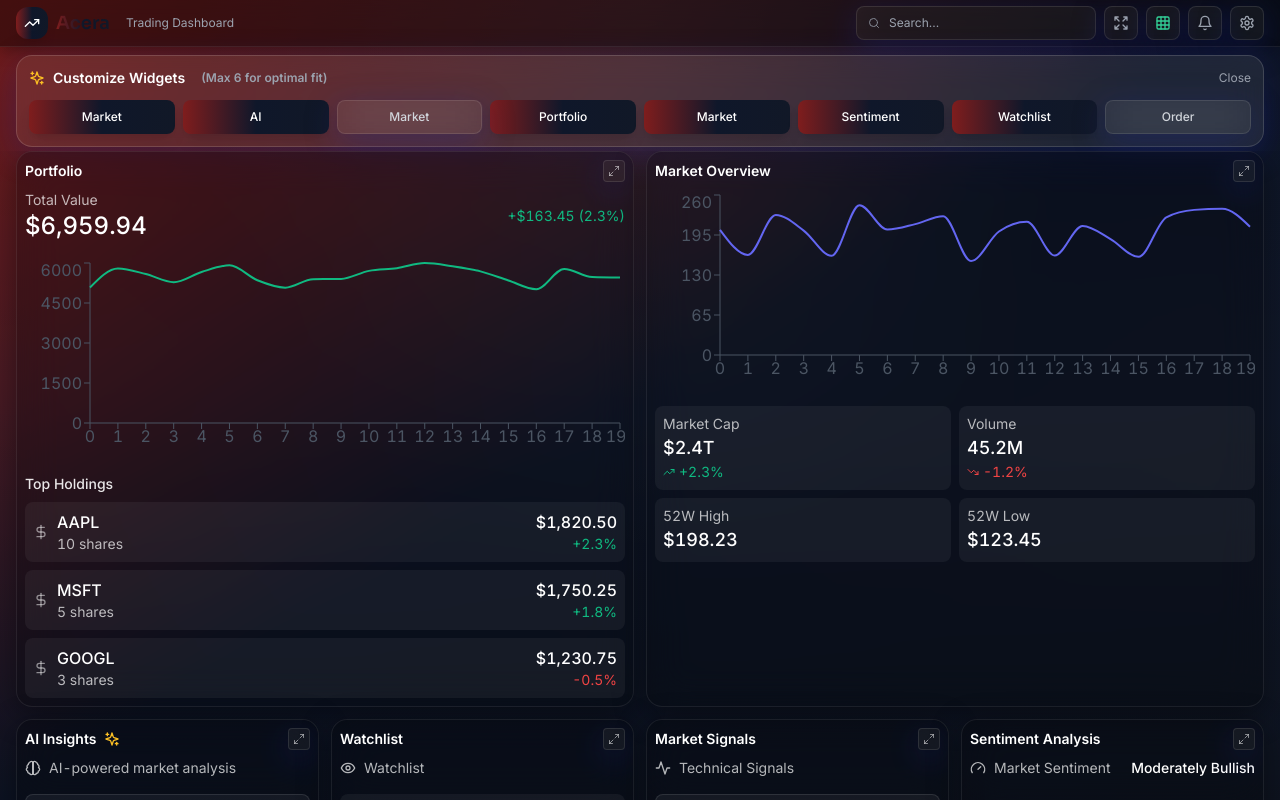
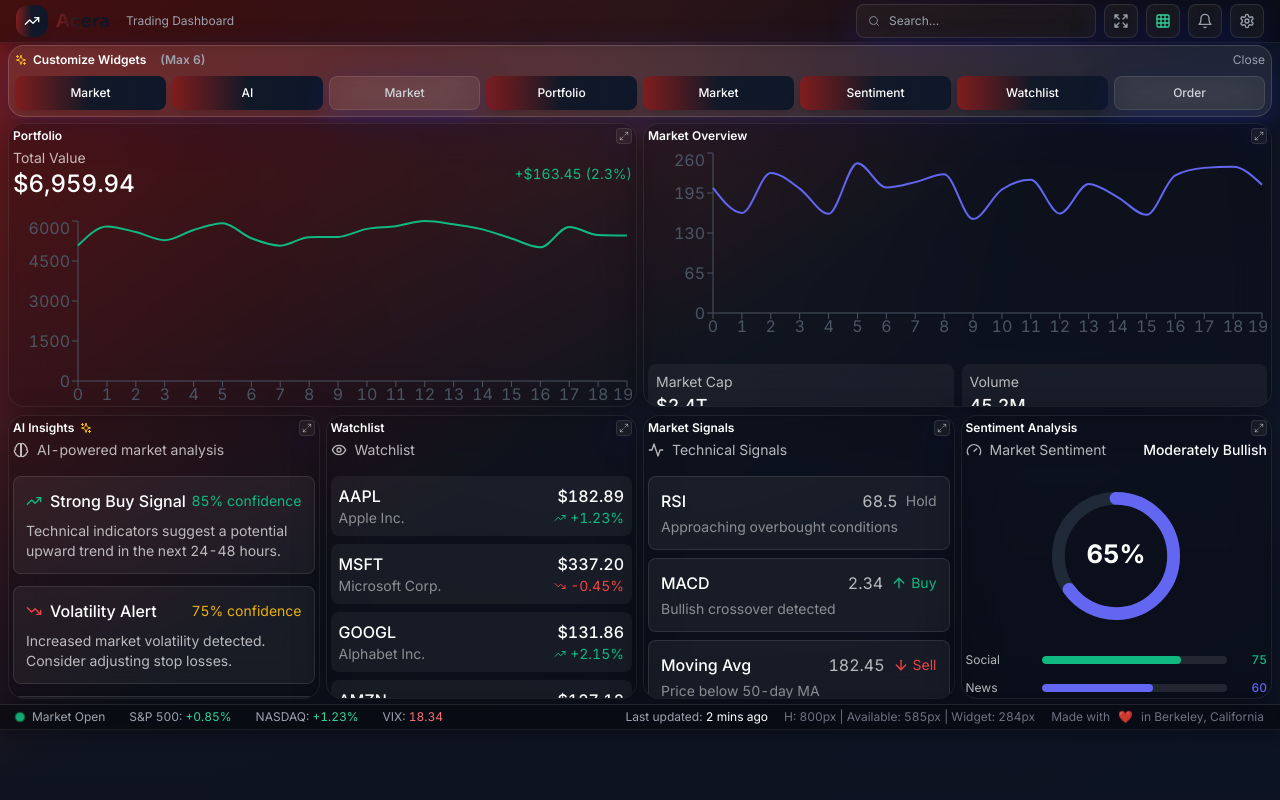
Before and after one commit to vedantagarwal-web/Acera, a Next.js app in the folder apps/web/: page /dashboard in a window 1280 px wide. Both pictures are taken after a click on the button 1163 px from the left and 23 px from the top of the page. Built offline with nearby package versions, Linux system fonts and the light colour scheme.

Commit message:
beautiful

```diff
--- a/apps/web/app/dashboard/page.tsx
+++ b/apps/web/app/dashboard/page.tsx
@@ -148,12 +148,38 @@ export default function Dashboard() {
   const [backgroundGradient, setBackgroundGradient] = useState('');
   const [accentColor, setAccentColor] = useState('blue');
   const [marketStatus, setMarketStatus] = useState({ status: 'Loading...', color: 'gray-500', pulse: false });
+  const [viewportHeight, setViewportHeight] = useState(0);
+  const [availableHeight, setAvailableHeight] = useState(0);
+
+  // Calculate available height dynamically
+  const calculateAvailableHeight = () => {
+    const vh = window.innerHeight;
+    const vw = window.innerWidth;
+    const isMobile = vw < 768;
+    const isFullscreenMode = !!document.fullscreenElement;
+
+    // Adjust heights based on screen size and mode
+    const navHeight = isFullscreenMode ? 50 : (isMobile ? 55 : 60);
+    const statusHeight = isFullscreenMode ? 35 : (isMobile ? 40 : 45);
+    const customizationHeight = isCustomizing ? (isMobile ? 60 : 70) : 0;
+    const padding = isMobile ? 15 : 20;
+    const safetyBuffer = isFullscreenMode ? 10 : (isMobile ? 15 : 20);
+
+    const totalOverhead = navHeight + statusHeight + customizationHeight + padding + safetyBuffer;
+    const available = vh - totalOverhead;
+
+    setViewportHeight(vh);
+    setAvailableHeight(Math.max(available, isMobile ? 300 : 400)); // Lower minimum for mobile
+  };
 
   useEffect(() => {
     setMounted(true);
     setBackgroundGradient(getMarketGradient());
     setAccentColor(getAccentColor());
     setMarketStatus(getMarketStatus());
+
+    // Calculate initial height
+    calculateAvailableHeight();
 
     // Update gradient every 30 seconds for more dynamic feel
     const interval = setInterval(() => {
@@ -162,8 +188,18 @@ export default function Dashboard() {
       setMarketStatus(getMarketStatus());
     }, 30000);
 
-    return () => clearInterval(interval);
-  }, []);
+    // Handle resize events
+    const handleResize = () => {
+      calculateAvailableHeight();
+    };
+
+    window.addEventListener('resize', handleResize);
+
+    return () => {
+      clearInterval(interval);
+      window.removeEventListener('resize', handleResize);
+    };
+  }, [isCustomizing]);
 
   useEffect(() => {
     const handleFullscreenChange = () => {
@@ -194,14 +230,14 @@ export default function Dashboard() {
 
     const Component = widget.component;
     return (
-      <div key={widgetId} className="p-2">
-        <div className="flex items-center justify-between mb-2">
-          <h3 className="text-sm font-semibold text-white flex items-center gap-2">
+      <div key={widgetId} className="p-1">
+        <div className="flex items-center justify-between mb-1">
+                      <h3 className="text-xs font-semibold text-white flex items-center gap-1.5">
               {widget.title}
-            {widget.id === 'ai-insights' && <Sparkles className="w-4 h-4 text-amber-400" />}
+              {widget.id === 'ai-insights' && <Sparkles className="w-3 h-3 text-amber-400" />}
             </h3>
-          <button className="p-1 rounded glass hover:bg-white/10 transition-all group">
-            <Maximize2 className="w-3 h-3 text-white/50 group-hover:text-white/70" />
+                      <button className="p-0.5 rounded glass hover:bg-white/10 transition-all group">
+              <Maximize2 className="w-2.5 h-2.5 text-white/50 group-hover:text-white/70" />
             </button>
         </div>
         <Component />
@@ -235,7 +271,7 @@ export default function Dashboard() {
       <div className="absolute inset-0 bg-[radial-gradient(ellipse_at_top,_var(--tw-gradient-stops))] from-white/5 via-transparent to-transparent pointer-events-none"></div>
       {/* Professional Navigation */}
       <nav className="glass-nav border-b border-white/10">
-        <div className="max-w-full px-4 py-1.5">
+        <div className="max-w-full px-4 py-1">
           <div className="flex items-center justify-between">
             <div className="flex items-center space-x-4">
               <Link href="/" className="flex items-center space-x-2">
@@ -297,13 +333,13 @@ export default function Dashboard() {
           initial={{ opacity: 0, height: 0 }}
           animate={{ opacity: 1, height: 'auto' }}
           exit={{ opacity: 0, height: 0 }}
-          className="glass-card mx-4 mt-2 mb-1 p-3 border-b"
+          className="glass-card mx-2 mt-0.5 mb-0.5 p-1.5 border-b"
         >
-          <div className="flex items-center justify-between mb-3">
-            <h3 className="text-sm font-semibold text-white flex items-center gap-2">
-              <Sparkles className="w-4 h-4 text-amber-400" />
+          <div className="flex items-center justify-between mb-2">
+            <h3 className="text-xs font-semibold text-white flex items-center gap-1.5">
+              <Sparkles className="w-3 h-3 text-amber-400" />
               Customize Widgets
-              <span className="text-xs text-gray-400 ml-2">(Max 6 for optimal fit)</span>
+              <span className="text-xs text-gray-400 ml-2">(Max 6)</span>
             </h3>
             <button
               onClick={() => setIsCustomizing(false)}
@@ -312,7 +348,7 @@ export default function Dashboard() {
               Close
             </button>
           </div>
-          <div className="grid grid-cols-4 md:grid-cols-8 gap-2">
+          <div className="grid grid-cols-4 md:grid-cols-8 gap-1.5">
             {availableWidgets.map((widget) => (
               <button
                 key={widget.id}
@@ -331,15 +367,22 @@ export default function Dashboard() {
       )}
 
       {/* Full Height Widget Grid - No Scroll */}
-      <div className="flex-1 overflow-hidden px-4 pb-2">
-        <div className="h-full grid grid-cols-2 lg:grid-cols-3 xl:grid-cols-4 gap-3">
+      <div
+        className="flex-1 overflow-hidden px-2 py-1"
+        style={{ height: `${availableHeight}px` }}
+      >
+        <div className="h-full grid grid-cols-2 lg:grid-cols-3 xl:grid-cols-4 gap-1.5">
           {activeWidgets.slice(0, 6).map((widgetId, index) => (
                           <motion.div
                 key={widgetId}
                 initial={{ opacity: 0, scale: 0.95 }}
                 animate={{ opacity: 1, scale: 1 }}
                 transition={{ delay: index * 0.02 }}
-              className={`${getGridColSpan(widgetId)} widget-container-compact group`}
+                className={`${getGridColSpan(widgetId)} group`}
+                style={{
+                  height: `${Math.floor(availableHeight / 2) - (mounted && window.innerWidth < 768 ? 6 : 8)}px`,
+                  maxHeight: `${Math.floor(availableHeight / 2) - (mounted && window.innerWidth < 768 ? 6 : 8)}px`
+                }}
               >
               <div className="h-full glass-card overflow-hidden hover:shadow-lg hover:shadow-black/20 transition-all duration-300">
                 {getWidgetComponent(widgetId)}
@@ -351,7 +394,7 @@ export default function Dashboard() {
 
       {/* Professional Status Bar */}
       <div className="glass-nav border-t border-white/10">
-        <div className="max-w-full px-4 py-1.5">
+        <div className="max-w-full px-4 py-1">
           <div className="flex items-center justify-between text-xs">
             <div className="flex items-center space-x-6">
               <div className="flex items-center space-x-2">
@@ -375,6 +418,11 @@ export default function Dashboard() {
               <div className="text-gray-400">
                 Last updated: <span className="text-white">2 mins ago</span>
               </div>
+              {mounted && process.env.NODE_ENV === 'development' && (
+                <div className="text-gray-500 text-xs">
+                  H: {viewportHeight}px | Available: {availableHeight}px | Widget: {Math.floor(availableHeight / 2) - 8}px
+                </div>
+              )}
               <div className="flex items-center gap-2">
                 <span className="text-gray-500 text-xs">Made with</span>
                 <span className="text-red-500 animate-pulse">❤️</span>
@@ -387,13 +435,11 @@ export default function Dashboard() {
 
       {/* Enhanced Custom Styles */}
       <style jsx>{`
-        .widget-container-compact {
-          height: calc((100vh - 240px) / 2);
-          max-height: calc((100vh - 240px) / 2);
-          min-height: 300px;
+        .widget-container {
+          min-height: 180px;
         }
 
-        .widget-container-compact:hover {
+        .widget-container:hover {
           transform: translateY(-1px);
         }
 
@@ -429,19 +475,9 @@ export default function Dashboard() {
         }
 
         @media (max-width: 768px) {
-          .widget-container-compact {
-            height: calc((100vh - 180px) / 3);
-            max-height: calc((100vh - 180px) / 3);
-          }
           .col-span-2 {
             grid-column: span 2;
           }
-        }
-
-        /* Fullscreen adjustments */
-        :fullscreen .widget-container-compact {
-          height: calc((100vh - 140px) / 2);
-          max-height: calc((100vh - 140px) / 2);
         }
 
         /* Market status animations */
```
Lines whose indentation alone changed are shown as unchanged.
